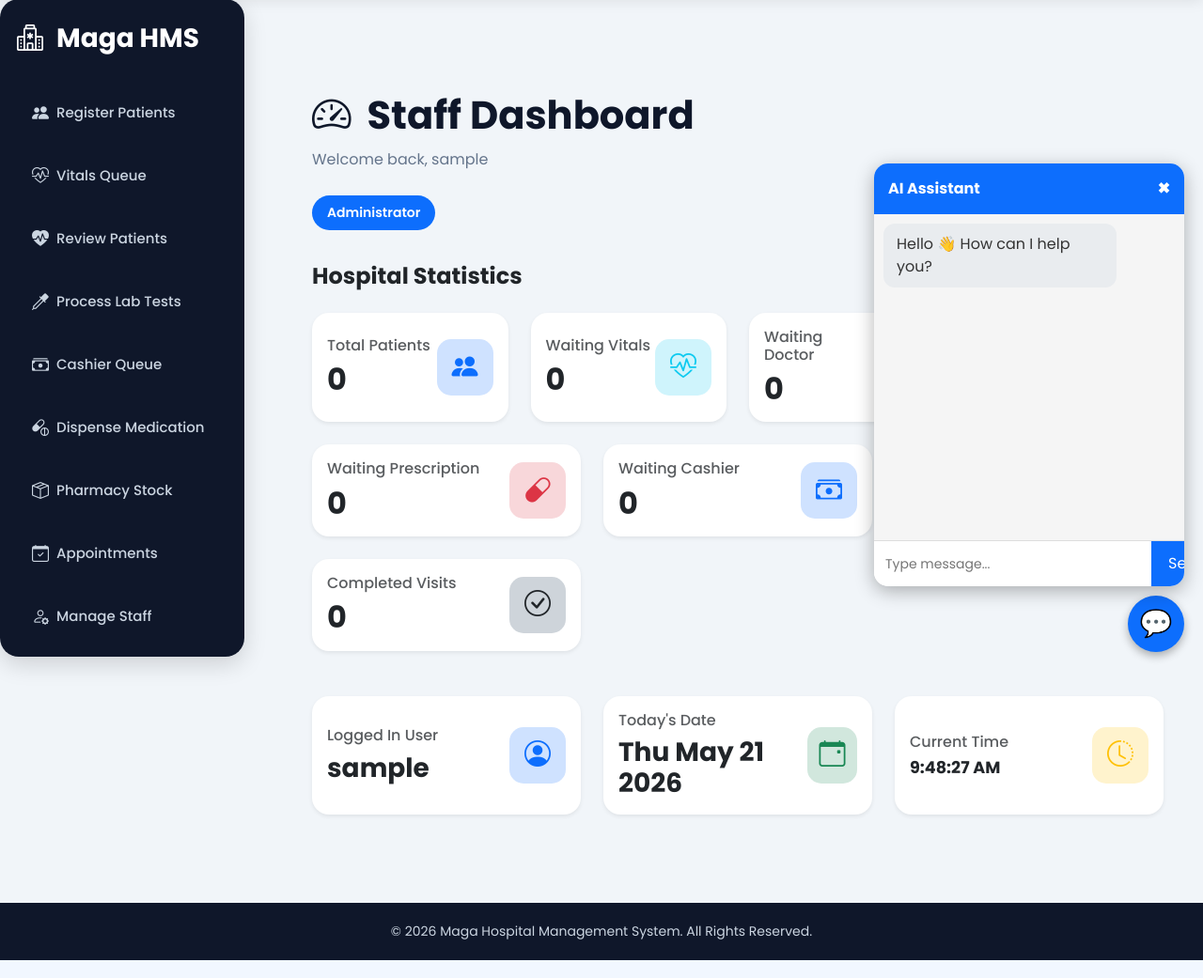
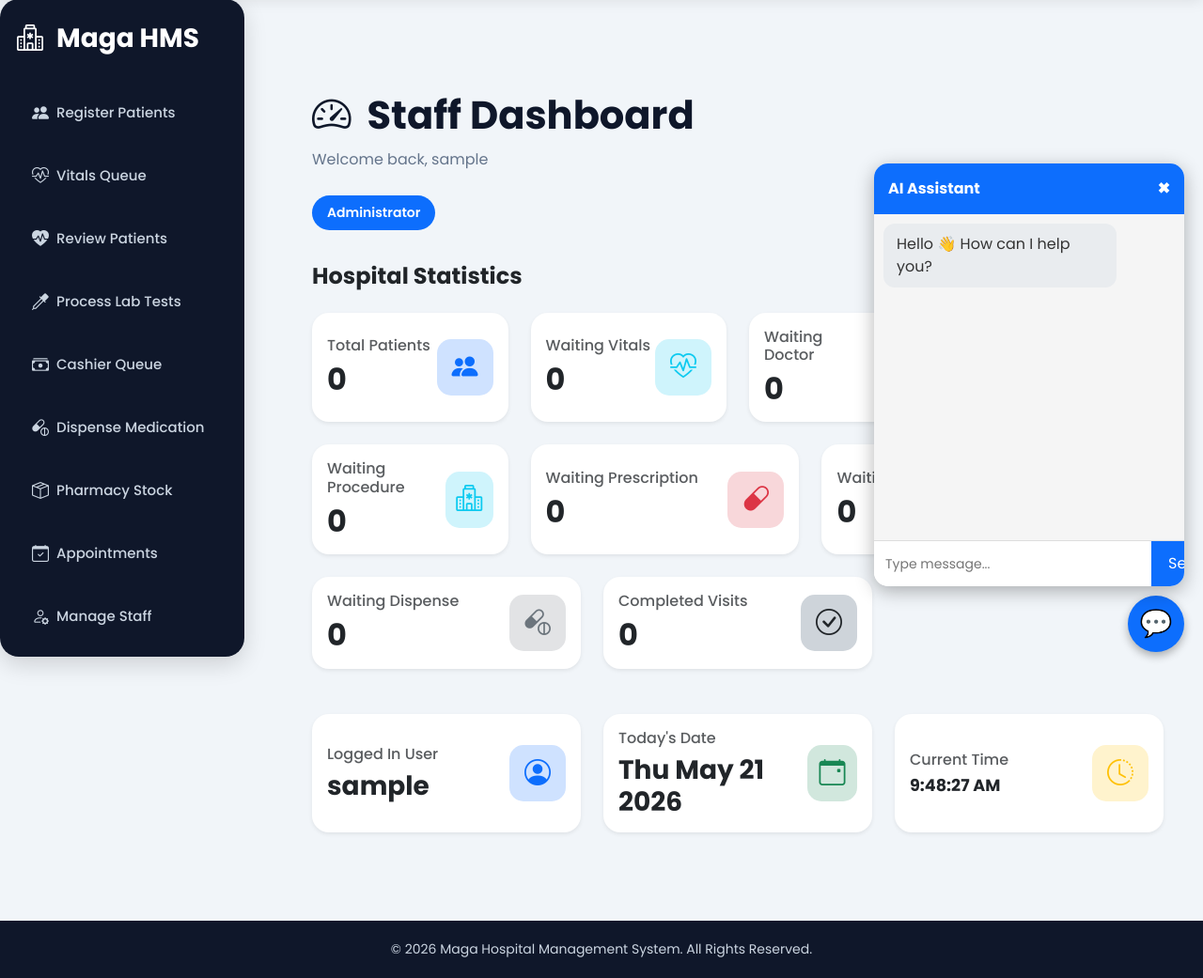
Before and after one commit to Shija-cmd/HospitalProject, a Django app: page /dashboard/ in a window 1280 px wide. Shown: the part 86-1127 px from the top of the page at 94% size. Run offline with Django 4.2, Linux system fonts and the light colour scheme; the visitor is signed in with stand-in values (Sample User, id 1); data that the repository does not hold is empty.

Commit message:
Making procedure module

```diff
--- a/magahospital/forms.py
+++ b/magahospital/forms.py
@@ -528,38 +528,27 @@
         model = Procedure
 
         fields = [
-
             'procedure_name',
-
             'notes',
-
             'cost'
-
         ]
 
         widgets = {
 
-            'procedure_name': forms.TextInput(
-                attrs={
-                    'class': 'form-control',
-                    'placeholder': 'Procedure name'
-                }
-            ),
+            'procedure_name': forms.Select(attrs={
+                'class': 'form-select'
+            }),
 
-            'notes': forms.Textarea(
-                attrs={
-                    'class': 'form-control',
-                    'rows': 4,
-                    'placeholder': 'Procedure notes'
-                }
-            ),
+            'notes': forms.Textarea(attrs={
+                'class': 'form-control',
+                'rows': 4,
+                'placeholder': 'Enter procedure notes...'
+            }),
 
-            'cost': forms.NumberInput(
-                attrs={
-                    'class': 'form-control',
-                    'placeholder': 'Procedure cost'
-                }
-            ),
+            'cost': forms.NumberInput(attrs={
+                'class': 'form-control',
+                'placeholder': 'Enter procedure cost'
+            }),
 
         }
 
--- a/magahospital/templates/magahospital/dashboard.html
+++ b/magahospital/templates/magahospital/dashboard.html
@@ -268,6 +268,41 @@
             </div>
 
         </div>
+
+        <!-- WAITING PROCEDURE -->
+<div class="col-md-3">
+
+    <div class="card stat-card border-0 shadow-sm h-100">
+
+        <div class="card-body d-flex justify-content-between align-items-center">
+
+            <div>
+
+                <h6 class="text-muted mb-2">
+
+                    Waiting Procedure
+
+                </h6>
+
+                <h2 class="fw-bold mb-0">
+
+                    {{ procedure_waiting }}
+
+                </h2>
+
+            </div>
+
+            <div class="stat-icon bg-info-subtle text-info">
+
+                <i class="bi bi-hospital fs-3"></i>
+
+            </div>
+
+        </div>
+
+    </div>
+
+</div>
 
         <!-- WAITING PRESCRIPTION -->
         <div class="col-md-4">
--- a/magahospital/views.py
+++ b/magahospital/views.py
@@ -151,6 +151,10 @@
 
         'lab_waiting': Visit.objects.filter(
             status='Waiting Lab'
+        ).count(),
+
+        'procedure_waiting': Visit.objects.filter(
+            status='Waiting Procedure'
         ).count(),
 
         'prescription_waiting': Visit.objects.filter(
```
Also changed, not shown: magahospital/models.py (+21 -1 lines), magahospital/templates/magahospital/bill_form.html (+44 -8 lines), db.sqlite3, magahospital/migrations/0019_alter_procedure_procedure_name.py (added).
